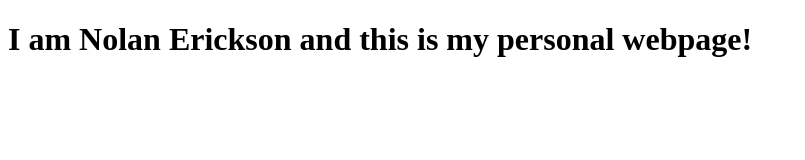
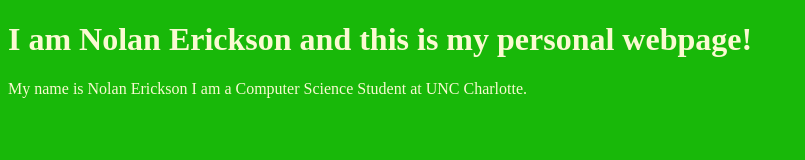
Before and after one commit to nolanErickson/nolanErickson.github.io, a plain HTML site: page index.html in a window 1280 px wide. Shown: the whole page, without its empty margins (0-805 px from the left). Drawn offline with Linux system fonts and the light colour scheme.

Commit message:
page color

```diff
--- a/index.html
+++ b/index.html
@@ -1,9 +1,15 @@
 <!DOCTYPE html>
 <html>
+    <head>
+        <title>Personal Webpage | Nolan Erickson</title>
+        <link rel="stylesheet" href="styles/style.css">
+    </head>
 
-<title>Personal Webpage | Nolan Erickson</title>
+    <h1>I am Nolan Erickson and this is my personal webpage!</h1>
 
-<h1>I am Nolan Erickson and this is my personal webpage!</h1>
+    <body>
+        <p>My name is Nolan Erickson I am a Computer Science Student at UNC Charlotte.</p>
+    </body>
 
 
 </html>
--- /dev/null
+++ b/styles/style.css
@@ -0,0 +1,4 @@
+body {
+    background-color: #18B809;
+    color: lightgoldenrodyellow;
+}
```
Also changed, not shown: z_archives/index.html (renamed from itis3135/z_archives/index.html).
